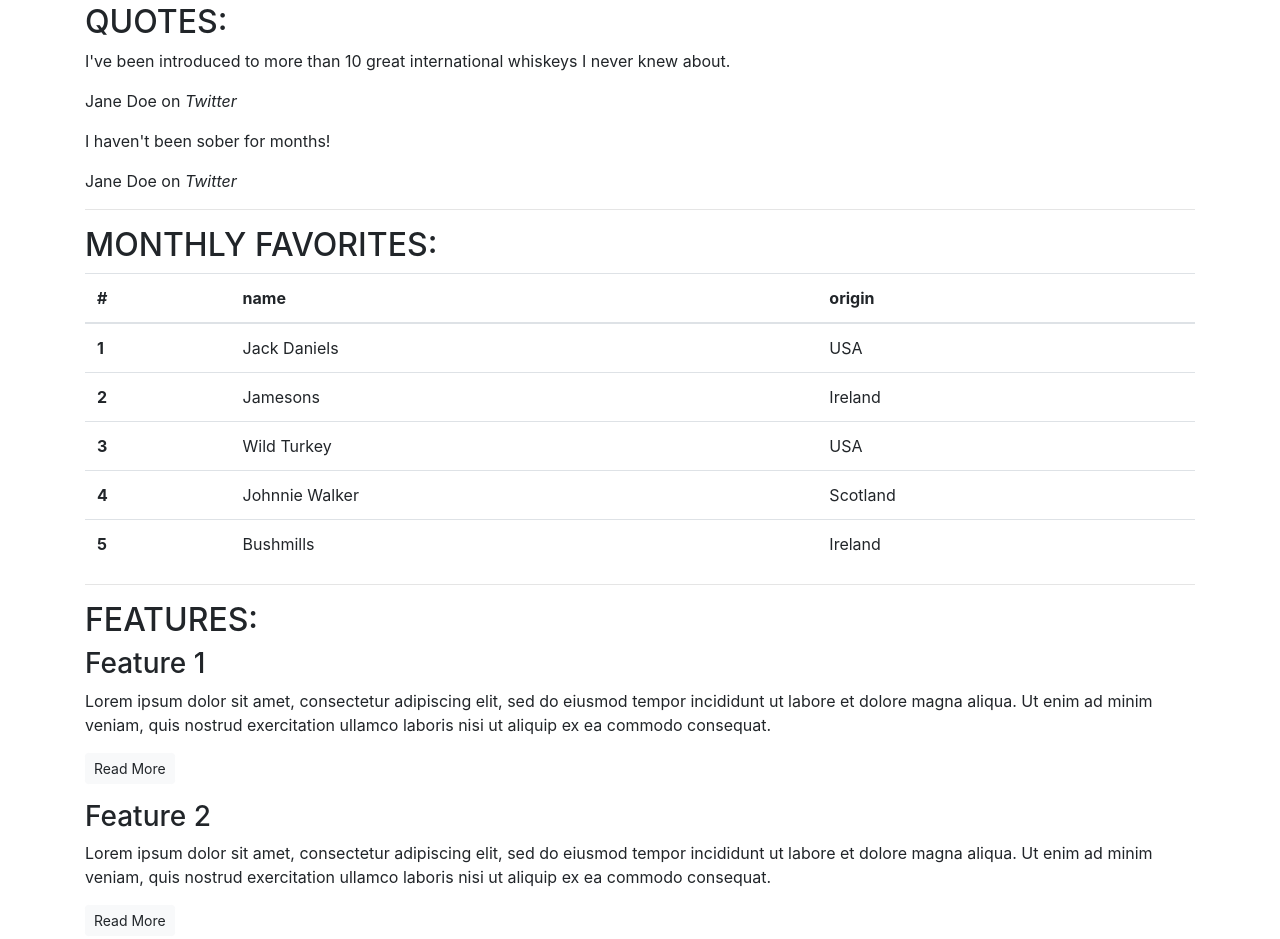
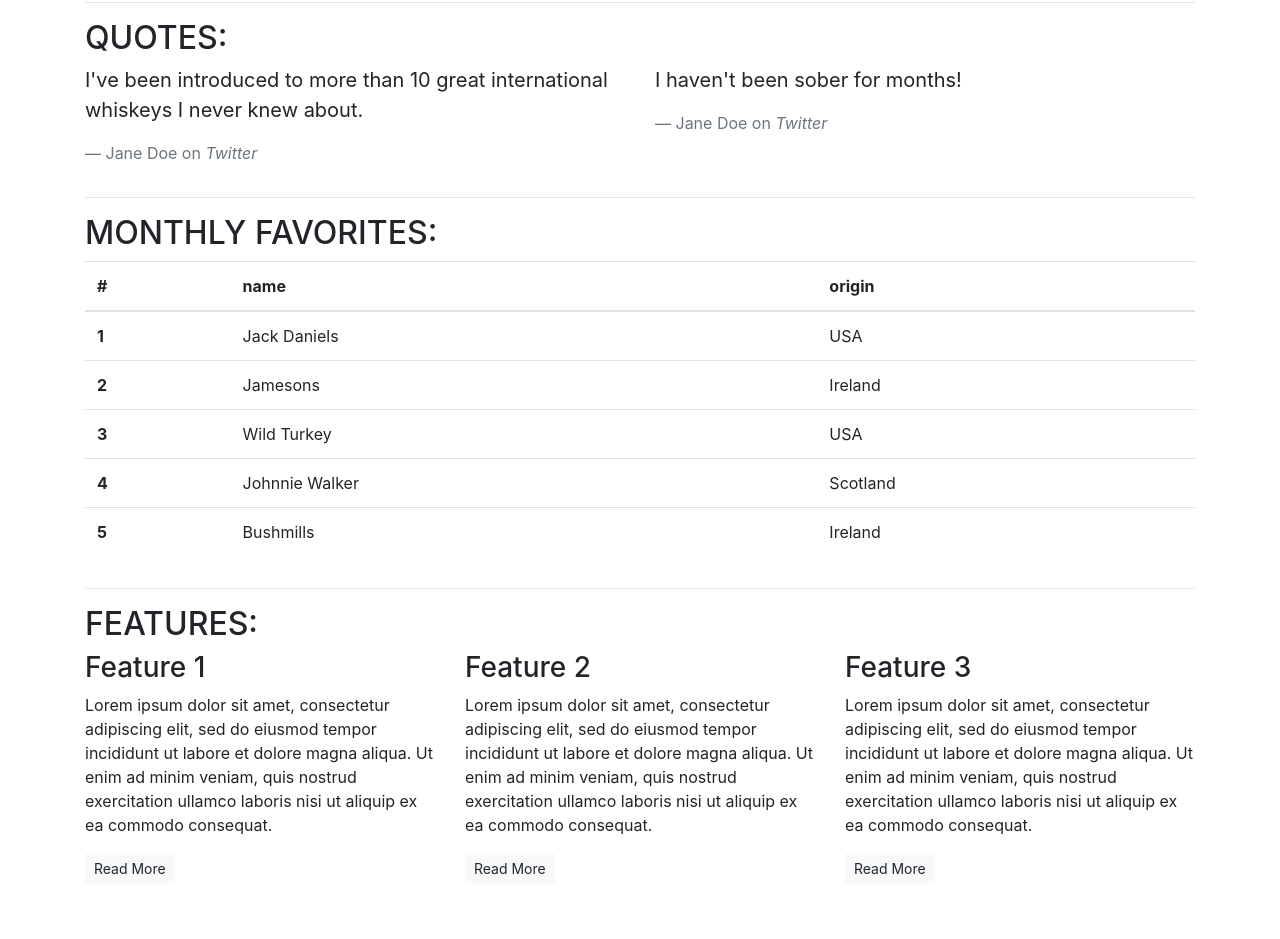
Before and after one commit to Landfish744/Whiskey-bootstrap-project, a plain HTML site: page index.html in a window 1280 px wide. Shown: the part 220-1159 px from the top of the page. After the commit the page ends 1120 px from the top, so only its background shows below. Drawn offline with nearby package versions, Linux system fonts and the light colour scheme.

Commit message:
Add rows and col

```diff
--- a/index.html
+++ b/index.html
@@ -11,34 +11,51 @@
 <body>
     <article class="container">
         <!-- Callout -->
+        <div class="row">
+            <div class="col-12">
                 <section class="callout">
                     <h1>The finest whiskeys delivered to your doorstep.</h1>
-            <p class="lead">Sign up today to start receiving the world's best whiskeys every month. <s>€19.99</s>
-                <strong><mark>First one is free!</mark></strong></p>
+                    <p class="lead">Sign up today to start receiving the world's best whiskeys every month.
+                        <s>€19.99</s> <strong><mark>First one is free!</mark></strong>
+                    </p>
                     <p><button class="btn btn-lg btn-success">Sign Up!</button></p>
                     <p class="text-muted"><small>You must be over 18 to sign up to our service. Please drink
                             responsibly.</small></p>
                 </section>
+            </div>
+        </div>
         <!-- /.callout -->
         <hr>
 
         <!-- Quotes -->
         <section class="quotes">
+            <div class="row">
+                <div class="col-12">
                     <h2 class="text-uppercase">Quotes:</h2>
-            <blockquote class="quote">
+                </div>
+            </div>
+            <div class="row">
+                <div class="col-12 col-md-6">
+                    <blockquote class="blockquote">
                         <p>I've been introduced to more than 10 great international whiskeys I never knew about.</p>
-                <footer>Jane Doe on <cite title="Twitter">Twitter</cite></footer>
+                        <footer class="blockquote-footer">Jane Doe on <cite title="Twitter">Twitter</cite></footer>
                     </blockquote>
-            <blockquote class="quote">
+                </div>
+                <div class="col-12 col-md-6">
+                    <blockquote class="blockquote">
                         <p>I haven't been sober for months!</p>
-                <footer>Jane Doe on <cite title="Twitter">Twitter</cite></footer>
+                        <footer class="blockquote-footer">Jane Doe on <cite title="Twitter">Twitter</cite></footer>
                     </blockquote>
+                </div>
+            </div>
         </section>
         <!-- /.quotes -->
         <hr>
 
         <!-- Favorites -->
         <section class="favorites">
+            <div class="row">
+                <div class="col-12">
                     <h2 class="text-uppercase">Monthly favorites:</h2>
                     <table class="table">
                         <thead>
@@ -50,59 +67,74 @@
                         </thead>
                         <tbody>
                             <tr>
-                        <th scope=""row>1</th>
+                                <th scope="" row>1</th>
                                 <td>Jack Daniels</td>
                                 <td>USA</td>
                             </tr>
                             <tr>
-                        <th scope=""row>2</th>
+                                <th scope="" row>2</th>
                                 <td>Jamesons</td>
                                 <td>Ireland</td>
                             </tr>
                             <tr>
-                        <th scope=""row>3</th>
+                                <th scope="" row>3</th>
                                 <td>Wild Turkey</td>
                                 <td>USA</td>
                             </tr>
                             <tr>
-                        <th scope=""row>4</th>
+                                <th scope="" row>4</th>
                                 <td>Johnnie Walker</td>
                                 <td>Scotland</td>
                             </tr>
                             <tr>
-                        <th scope=""row>5</th>
+                                <th scope="" row>5</th>
                                 <td>Bushmills</td>
                                 <td>Ireland</td>
                             </tr>
                         </tbody>
                     </table>
+                </div>
+            </div>
         </section>
         <!-- /.favorites -->
         <hr>
 
+
         <!-- Features -->
         <section class="features">
+            <div class="row">
+                <div class="col-12">
                     <h2 class="text-uppercase">Features:</h2>
+                </div>
+            </div>
+            <div class="row">
+                <div class="col-12 col-md-6 col-lg-4">
                     <div class="feature">
                         <h3>Feature 1</h3>
-                <p>Lorem ipsum dolor sit amet, consectetur adipiscing elit, sed do eiusmod tempor incididunt ut labore
-                    et dolore magna aliqua. Ut enim ad minim veniam, quis nostrud exercitation ullamco laboris nisi ut
-                    aliquip ex ea commodo consequat.</p>
+                        <p>Lorem ipsum dolor sit amet, consectetur adipiscing elit, sed do eiusmod tempor incididunt ut
+                            labore et dolore magna aliqua. Ut enim ad minim veniam, quis nostrud exercitation ullamco
+                            laboris nisi ut aliquip ex ea commodo consequat.</p>
                         <p><a class="btn btn-sm btn-light" href="">Read More</a></p>
                     </div>
+                </div>
+                <div class="col-12 col-md-6 col-lg-4">
                     <div class="feature">
                         <h3>Feature 2</h3>
-                <p>Lorem ipsum dolor sit amet, consectetur adipiscing elit, sed do eiusmod tempor incididunt ut labore
-                    et dolore magna aliqua. Ut enim ad minim veniam, quis nostrud exercitation ullamco laboris nisi ut
-                    aliquip ex ea commodo consequat.</p>
+                        <p>Lorem ipsum dolor sit amet, consectetur adipiscing elit, sed do eiusmod tempor incididunt ut
+                            labore et dolore magna aliqua. Ut enim ad minim veniam, quis nostrud exercitation ullamco
+                            laboris nisi ut aliquip ex ea commodo consequat.</p>
                         <p><a class="btn btn-sm btn-light" href="">Read More</a></p>
                     </div>
+                </div>
+                <div class="col-12 d-md-none d-lg-block col-lg-4">
                     <div class="feature">
                         <h3>Feature 3</h3>
-                <p>Lorem ipsum dolor sit amet, consectetur adipiscing elit, sed do eiusmod tempor incididunt ut labore
-                    et dolore magna aliqua. Ut enim ad minim veniam, quis nostrud exercitation ullamco laboris nisi ut
-                    aliquip ex ea commodo consequat.</p>
+                        <p>Lorem ipsum dolor sit amet, consectetur adipiscing elit, sed do eiusmod tempor incididunt ut
+                            labore et dolore magna aliqua. Ut enim ad minim veniam, quis nostrud exercitation ullamco
+                            laboris nisi ut aliquip ex ea commodo consequat.</p>
                         <p><a class="btn btn-sm btn-light" href="">Read More</a></p>
+                    </div>
+                </div>
             </div>
         </section>
         <!-- /.features -->
```
Lines whose indentation alone changed are shown as unchanged.
